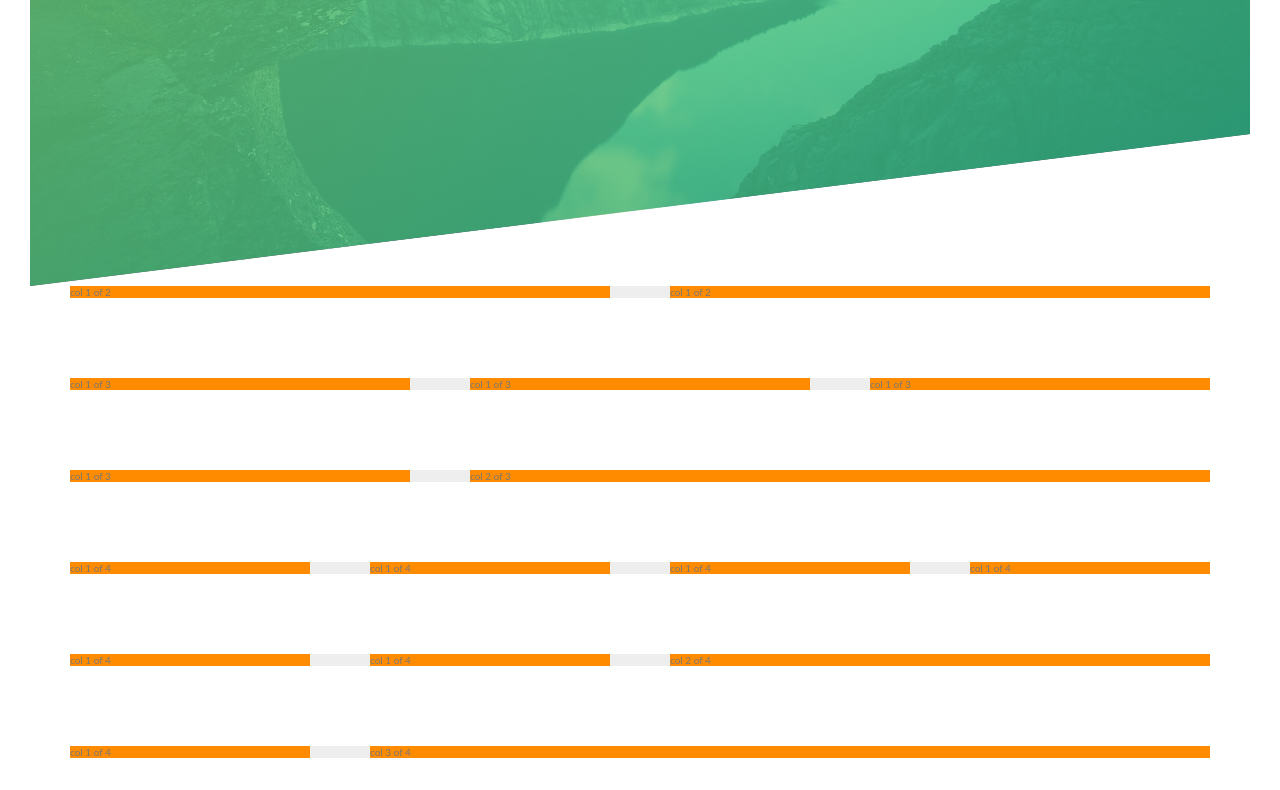
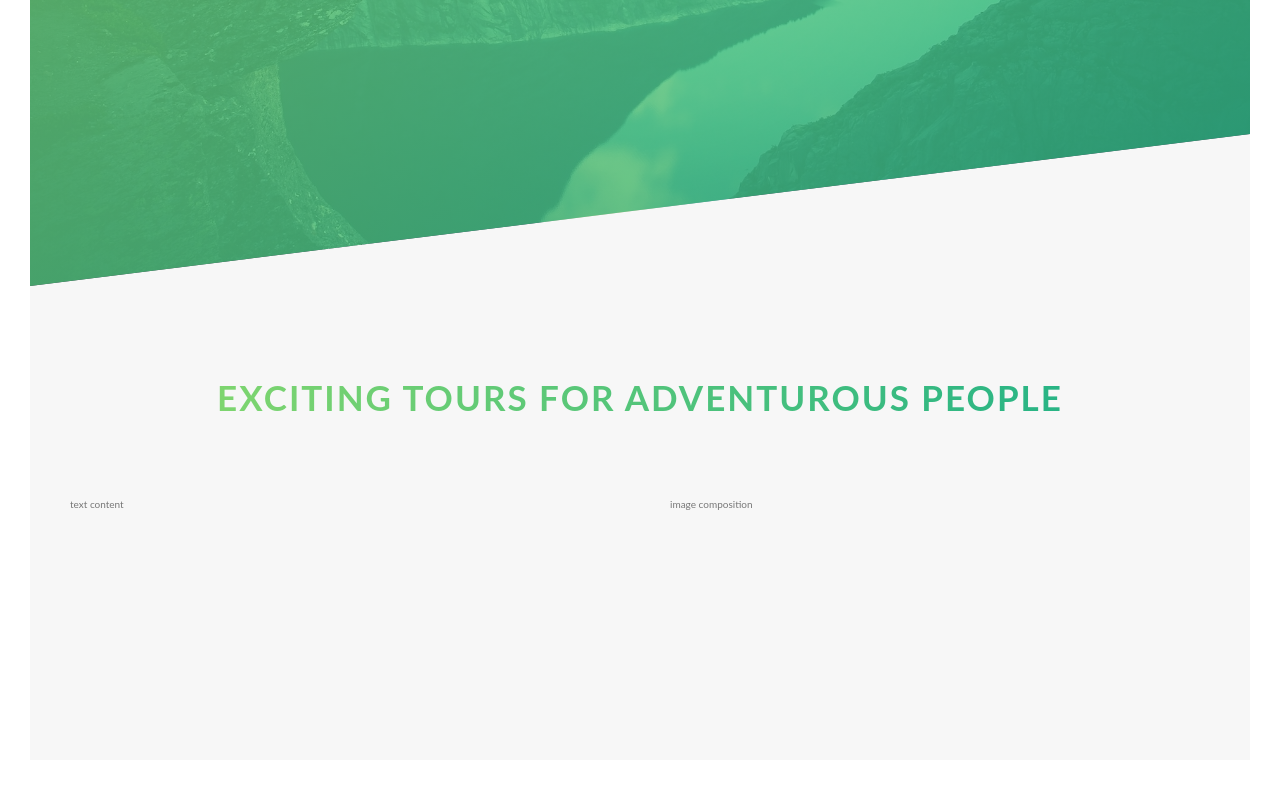
Before and after one commit to SarandaSadiku/Natours, a website: page index.html in a window 1280 px wide. Shown: the part 504-1294 px from the top of the page. Drawn offline with Linux system fonts and the light colour scheme; a web font is replaced by a local one.

Commit message:
Building the About Section - Part 1

```diff
--- a/index.html
+++ b/index.html
@@ -25,8 +25,25 @@
       <a href="#" class="btn btn--white btn--animated">Discover our tours</a>
     </div>
   </header>
+  <main>
+    <section class="section-about">
+      <div class="u-center-text u-margin-bottom-8 ">
+          <h2 class="heading-secondary">
+            Exciting tours for adventurous people
+          </h2>
+      </div>
+      <div class="row">
+        <div class="col-1-of-2">
+          text content
+        </div>
+        <div class="col-1-of-2">
+          image composition
+        </div>
+      </div>
+    </section>
+  </main>
 
-  <section class="grid-test">
+  <!-- <section class="grid-test">
     <div class="row">
       <div class="col-1-of-2">col 1 of 2</div>
       <div class="col-1-of-2">col 1 of 2</div>
@@ -60,7 +77,7 @@
       <div class="col-1-of-4">col 1 of 4</div>
       <div class="col-3-of-4">col 3 of 4</div>
     </div>
-  </section>
+  </section> -->
 
 
 
--- a/package.json
+++ b/package.json
@@ -20,6 +20,7 @@
     "node-sass": "^4.8.3"
   },
   "dependencies": {
-    "jquery": "^3.3.1"
+    "jquery": "^3.3.1",
+    "live-server": "^1.2.0"
   }
 }
--- a/sass/abstracts/_variables.scss
+++ b/sass/abstracts/_variables.scss
@@ -2,6 +2,8 @@
 $color-primary: #55c57a;
 $color-primary-light: #7ed56f;
 $color-primary-dark: #28b485;
+
+$color-grey-light-1: #f7f7f7;
 $color-grey-dark: #777;
 $color-white: #fff;
 $color-black: #000;
--- a/sass/base/_typography.scss
+++ b/sass/base/_typography.scss
@@ -35,3 +35,19 @@ body {
     animation: moveInRight 1s ease-out;
   }
 }
+
+.heading-secondary{
+  font-size: 3.5rem;
+  text-transform: uppercase;
+  font-weight: 700;
+  display: inline-block;
+  background-image: linear-gradient(to right, $color-primary-light, $color-primary-dark);
+  -webkit-background-clip: text;
+  color: transparent;
+  letter-spacing: .2rem;
+  transition: all .2s;
+  &:hover {
+    transform: skewY(2deg) skewX(15deg) scale(1.1);
+    text-shadow: .5rem 1rem 2rem egba($color-black, .2);
+  }
+}
--- a/sass/base/_utilities.scss
+++ b/sass/base/_utilities.scss
@@ -0,0 +1,2 @@
+.u-center-text{ text-align: center;}
+.u-margin-bottom-8 {margin-bottom: 8rem;}
--- a/sass/layout/_grid.scss
+++ b/sass/layout/_grid.scss
@@ -1,6 +1,5 @@
 .row{
   max-width: $grid-width;
-  background-color: #eee;
   margin: 0 auto;
 
   &:not(:last-child) {
@@ -9,7 +8,6 @@
   @include clearfix;
 
   [class^="col-"]{
-    background-color: darkorange;
     float: left;
 
     &:not(:last-child){
--- a/sass/pages/_home.scss
+++ b/sass/pages/_home.scss
@@ -0,0 +1,5 @@
+.section-about{
+  background-color: $color-grey-light-1;
+  padding: 25rem 0;
+  margin-top: -20vh;
+}
```
Also changed, not shown: css/style.css, 1 other file.
